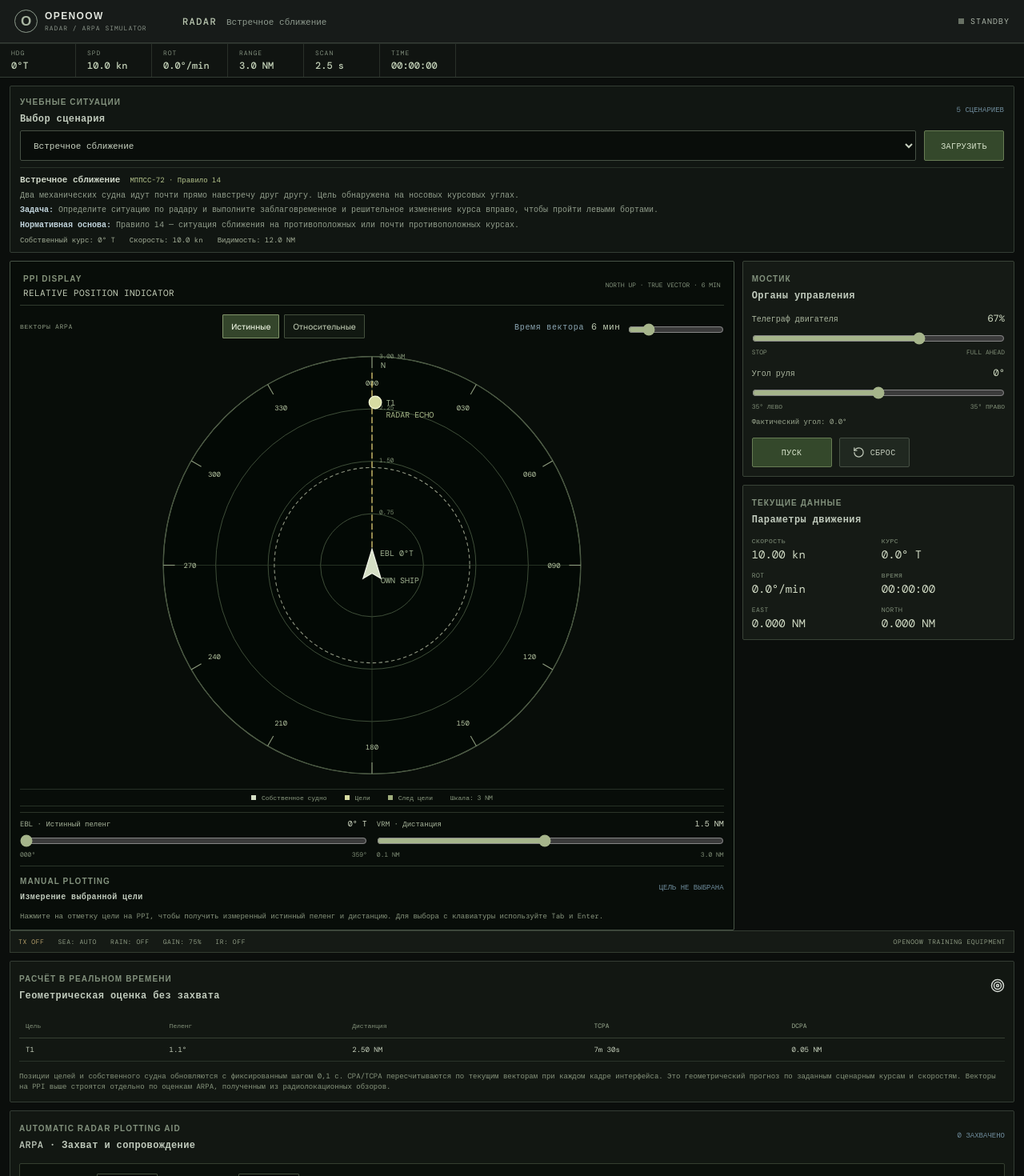
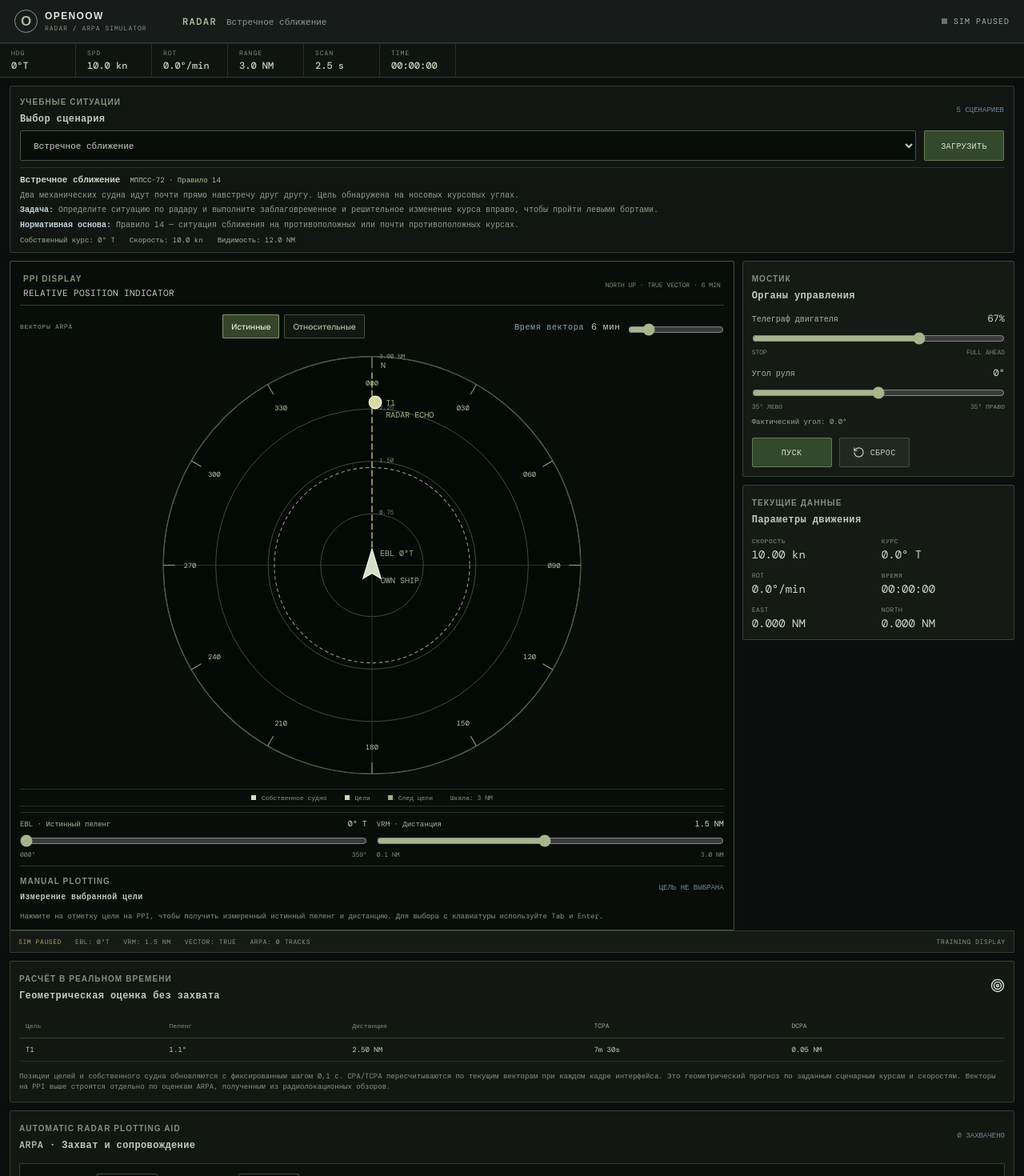
Before and after one commit to quvok/OpenOOW, a React (Vite) app: page / in a window 1280 px wide. Shown: the top 1470 px of the page at 80% size. Built offline with nearby package versions, Linux system fonts and the light colour scheme.

Commit message:
fix: show actual simulator status and live radar readouts

```diff
--- a/src/ui/App.tsx
+++ b/src/ui/App.tsx
@@ -229,7 +229,7 @@ export default function App() {
       <header className="topbar transas-topbar">
         <div className="equipment-brand"><span className="equipment-mark">O</span><div><b>OPENOOW</b><small>RADAR / ARPA SIMULATOR</small></div></div>
         <div className="equipment-title"><strong>RADAR</strong><span>{activeScenario.title}</span></div>
-        <div className={running ? "status live" : "status"}><i/>{running ? "TRANSMITTING" : "STANDBY"}</div>
+        <div className={running ? "status live" : "status"}><i/>{running ? "SIM RUNNING" : "SIM PAUSED"}</div>
       </header>
       <div className="instrument-strip">
         <span><small>HDG</small><b>{ship.headingDeg.toFixed(0)}°T</b></span>
@@ -388,9 +388,10 @@ export default function App() {
         </div>
       </div>
       <div className="instrument-footer">
-        <span className={running ? "tx-indicator active" : "tx-indicator"}>{running ? "TX ON" : "TX OFF"}</span>
-        <span>SEA: AUTO</span><span>RAIN: OFF</span><span>GAIN: 75%</span><span>IR: OFF</span>
-        <span className="footer-spacer"></span><span>OPENOOW TRAINING EQUIPMENT</span>
+        <span className={running ? "tx-indicator active" : "tx-indicator"}>{running ? "SIM ACTIVE" : "SIM PAUSED"}</span>
+        <span>EBL: {eblBearingDeg.toFixed(0)}°T</span><span>VRM: {vrmRangeNm.toFixed(1)} NM</span>
+        <span>VECTOR: {vectorMode.toUpperCase()}</span><span>ARPA: {Object.keys(arpaTracks).length} TRACKS</span>
+        <span className="footer-spacer"></span><span>TRAINING DISPLAY</span>
       </div>
       <section className="panel cpa-panel">
         <div className="panel-heading"><div><span className="eyebrow">РАСЧЁТ В РЕАЛЬНОМ ВРЕМЕНИ</span><h2>Геометрическая оценка без захвата</h2></div><Target size={18}/></div>
```
